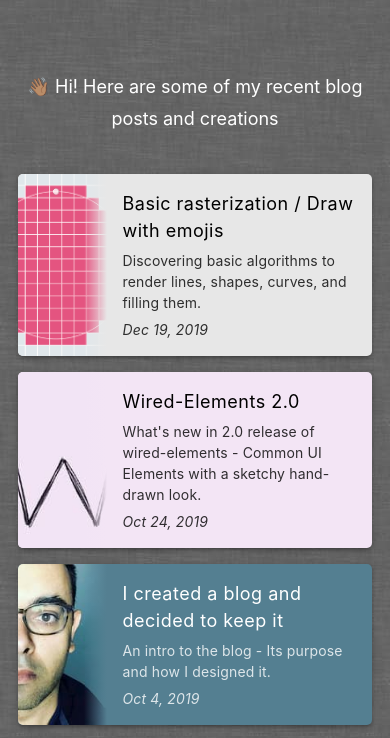
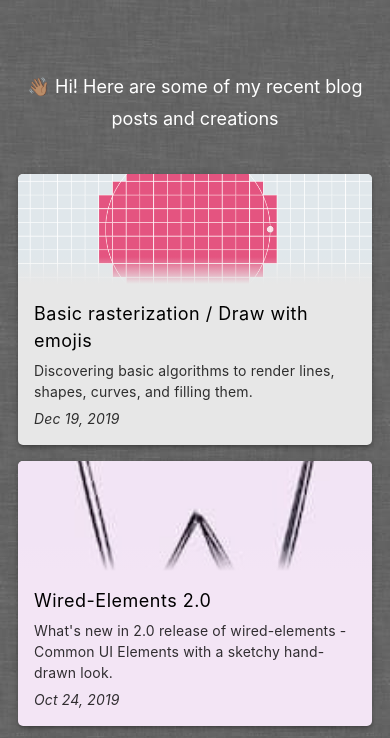
Before and after one commit to pshihn/shihn.ca, an Eleventy site: page index.njk in a window 390 px wide. Shown: the part 41-779 px from the top of the page. Built offline with nearby package versions, Linux system fonts and the light colour scheme; Eleventy itself is replaced by a stand-in of ours; files that its build step writes are made by us from their sources.

Commit message:
mobile layout

```diff
--- a/_includes/base-layout.njk
+++ b/_includes/base-layout.njk
@@ -258,6 +258,9 @@
     margin: .5em 0;
     background-color: #f6f6f6;
   }
+  code[class*="language-"] {
+    padding: 0;
+  }
   #siteName {
     letter-spacing: 0.5px;
     margin: 0 8px;
@@ -279,6 +282,26 @@
   @media(max-width: 600px) {
     .card-title {
       font-size: 18px;
+    }
+  }
+
+  @media(max-width: 500px) {
+    .cardpost.horizontal.layout {
+      -ms-flex-direction: column;
+      -webkit-flex-direction: column;
+      flex-direction: column;
+    }
+    .card-image {
+      width: 100%;
+      height: 110px;
+      border-radius: 5px 5px 0 0;
+      overflow: hidden;
+    }
+    .card-gradient {
+      width: 100%;
+      top: initial;
+      height: 25%;
+      background: linear-gradient(to top, var(--card-bg, rgba(0,0,0,0)), var(--card-bg-t, rgba(0,0,0,0)));
     }
   }
 
--- a/package.json
+++ b/package.json
@@ -19,9 +19,9 @@
   },
   "homepage": "https://github.com/pshihn/shihn.ca#readme",
   "devDependencies": {
-    "@11ty/eleventy": "^0.9.0",
+    "@11ty/eleventy": "^0.10.0",
     "@11ty/eleventy-plugin-rss": "^1.0.7",
-    "@11ty/eleventy-plugin-syntaxhighlight": "^2.0.3",
+    "@11ty/eleventy-plugin-syntaxhighlight": "^3.0.1",
     "luxon": "^1.21.3"
   }
 }
```
Also changed, not shown: 1 other file.
